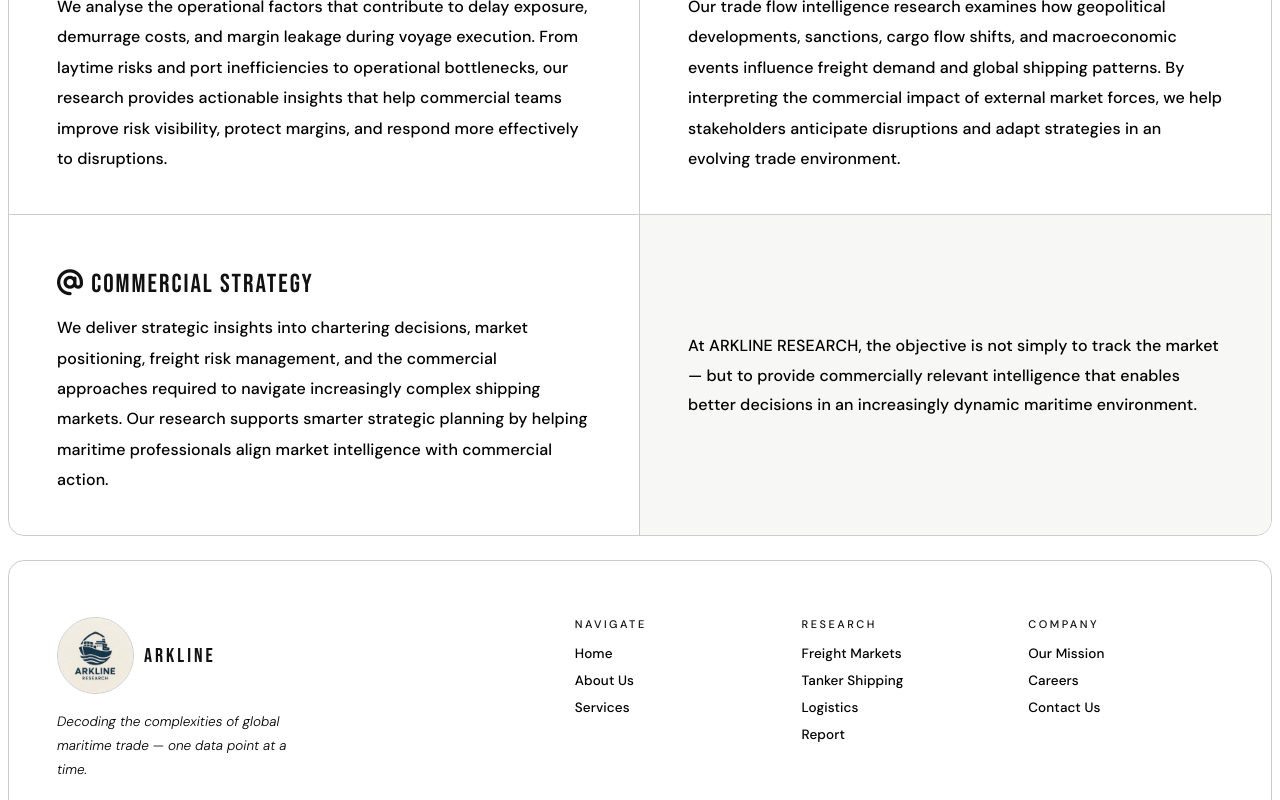
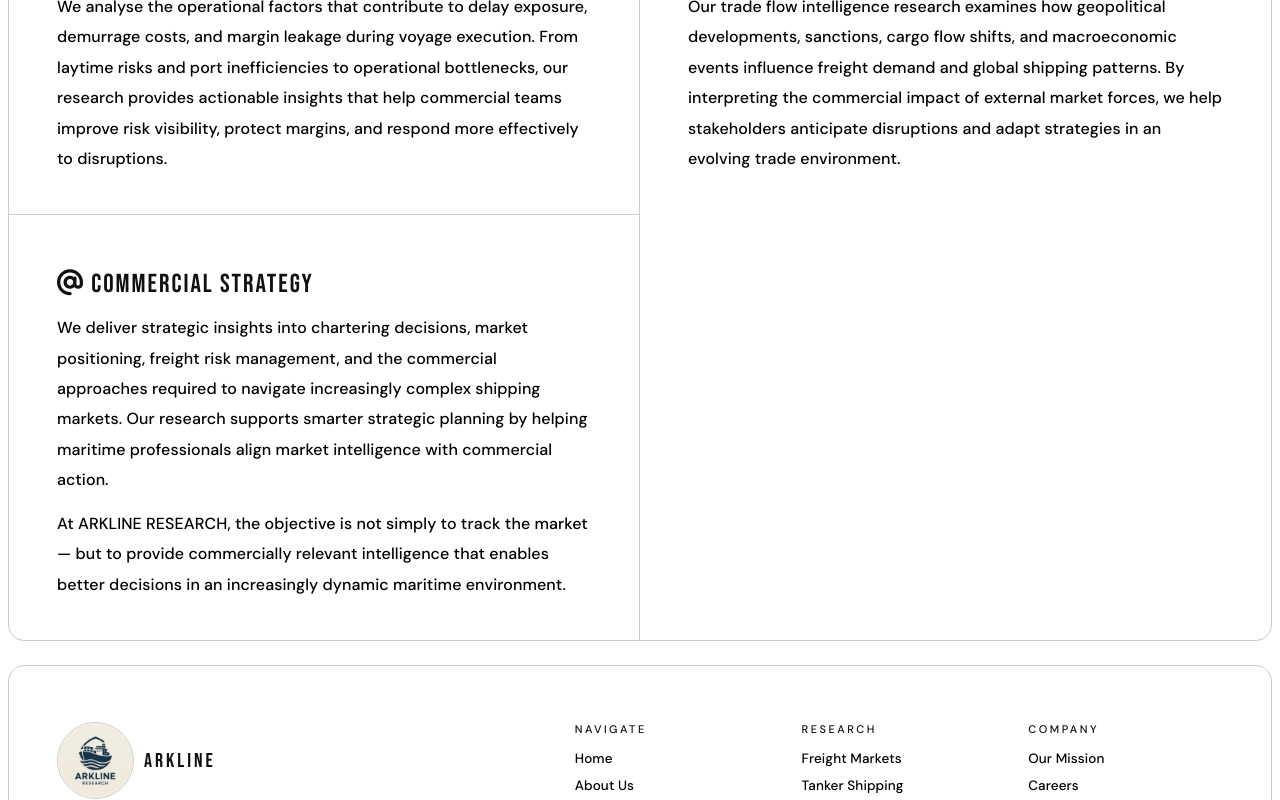
Before and after one commit to yehovahacademy/ArkLine-Research, a SvelteKit app: page /research in a window 1280 px wide. Shown: the part 1188-1988 px from the top of the page. Built offline with nearby package versions, Linux system fonts and the light colour scheme.

Commit message:
More changes

```diff
--- a/src/app.html
+++ b/src/app.html
@@ -5,6 +5,7 @@
 		<meta name="viewport" content="width=device-width, initial-scale=1" />
 		<meta name="text-scale" content="scale" />
 		%sveltekit.head%
+		<link rel="icon" href="%sveltekit.assets%/favicon.ico" />
 	</head>
 	<body data-sveltekit-preload-data="hover">
 		<div style="display: contents">%sveltekit.body%</div>
--- a/src/routes/research/+page.svelte
+++ b/src/routes/research/+page.svelte
@@ -54,9 +54,6 @@
       <h2><i class="fa-solid fa-at"></i>
         Commercial Strategy</h2>
       <p>We deliver strategic insights into chartering decisions, market positioning, freight risk management, and the commercial approaches required to navigate increasingly complex shipping markets. Our research supports smarter strategic planning by helping maritime professionals align market intelligence with commercial action.</p>
-    </div>
-
-    <div class="Research-Category-card Research-Category-card--closing">
       <p>At ARKLINE RESEARCH, the objective is not simply to track the market — but to provide commercially relevant intelligence that enables better decisions in an increasingly dynamic maritime environment.</p>
     </div>
 
@@ -323,29 +320,6 @@
   letter-spacing: 0.1px;
 }
 
-/* ── Closing card ── */
-.Research-Category-card--closing {
-  background: var(--color-raised);
-  border-right: none;
-  justify-content: center;
-  transition:
-    background 0.25s ease,
-    border-color 0.25s ease;
-}
-
-.Research-Category-card--closing p {
-  font-size: 16px;      /* 16px — elevated from body, aligned with lead */
-  font-style: Atops;
-  line-height: 1.85;
-  color: black;
-  letter-spacing: 0.1px;
-  font-weight: 500;
-}
-
-.Research-Category-card--closing:hover {
-  background: var(--color-line);
-}
-
 /* ── Responsive ── */
 @media (max-width: 768px) {
   .Research-Categories-header {
```
Also changed, not shown: src/routes/Services/+page.svelte (+8 -3 lines), static/favicon.ico.png (deleted), 1 other file (tests, documents, lock files or other folders).
